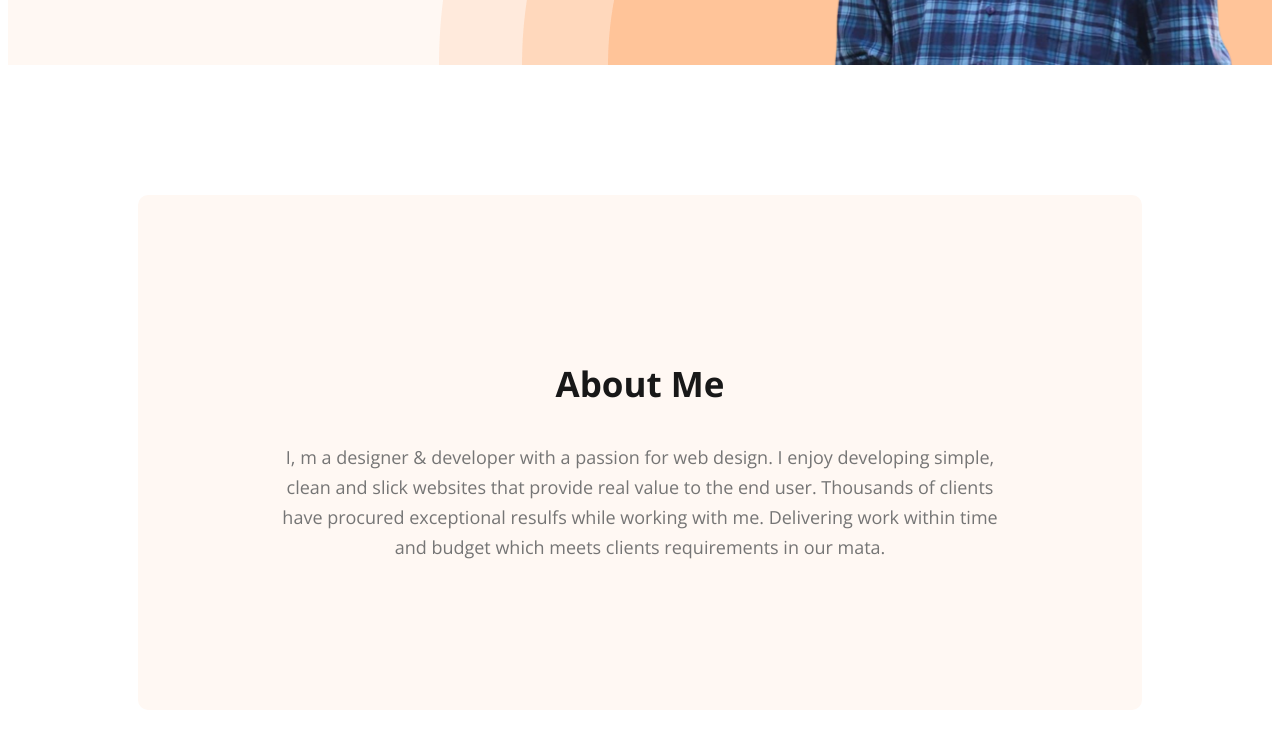
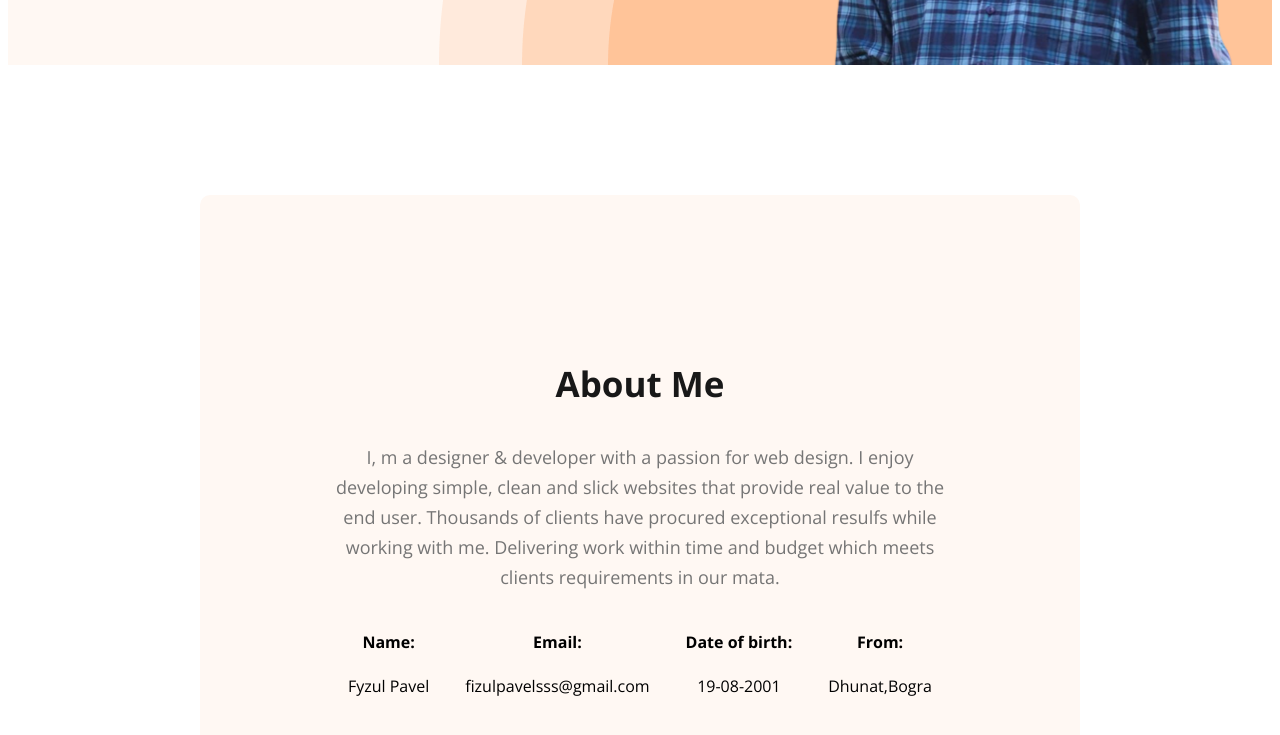
Before and after one commit to fyzul19/my-first_portfolio, a plain HTML site: page index.html in a window 1280 px wide. Shown: the part 621-1356 px from the top of the page. Drawn offline with nearby package versions, Linux system fonts and the light colour scheme.

Commit message:
about section style

```diff
--- a/Stylecss/portfolio.css
+++ b/Stylecss/portfolio.css
@@ -85,7 +85,10 @@ nav a {
   margin-bottom: 20px;
 }
 /*main section*/
-
+main{
+    max-width: 1140px;
+    margin:0 auto;
+}
 /*about section*/
 .about {
   padding: 130px;
@@ -93,3 +96,10 @@ nav a {
   background: #fff8f3;
   margin: 130px;
 }
+.about-info-container{
+    display: flex;
+    justify-content: space-around;
+}
+.about-info{
+    text-align: center;
+}
--- a/index.html
+++ b/index.html
@@ -37,6 +37,24 @@
         <section class="about">
             <h3 class="section-title">About Me</h3>
             <p class="section-description">I, m a designer & developer with a passion for web design. I enjoy developing simple, clean and slick websites that provide real value to the end user. Thousands of clients have procured exceptional resulfs while working with me. Delivering work within time and budget which meets clients requirements in our mata.</p>
+            <div class="about-info-container">
+                <div class="about-info">
+                    <h4 class="info-title">Name:</h4>
+                    <p class="info-description">Fyzul Pavel</p>
+                </div>
+                <div class="about-info">
+                    <h4 class="info-title">Email:</h4>
+                    <p class="info-description">fizulpavelsss@gmail.com</p>
+                </div>
+                <div class="about-info">
+                    <h4 class="info-title">Date of birth:</h4>
+                    <p class="info-description">19-08-2001</p>
+                </div>
+                <div class="about-info">
+                    <h4 class="info-title">From:</h4>
+                    <p class="info-description">Dhunat,Bogra</p>
+                </div>
+            </div>
         </section>
     </main>
     <footer>
```
